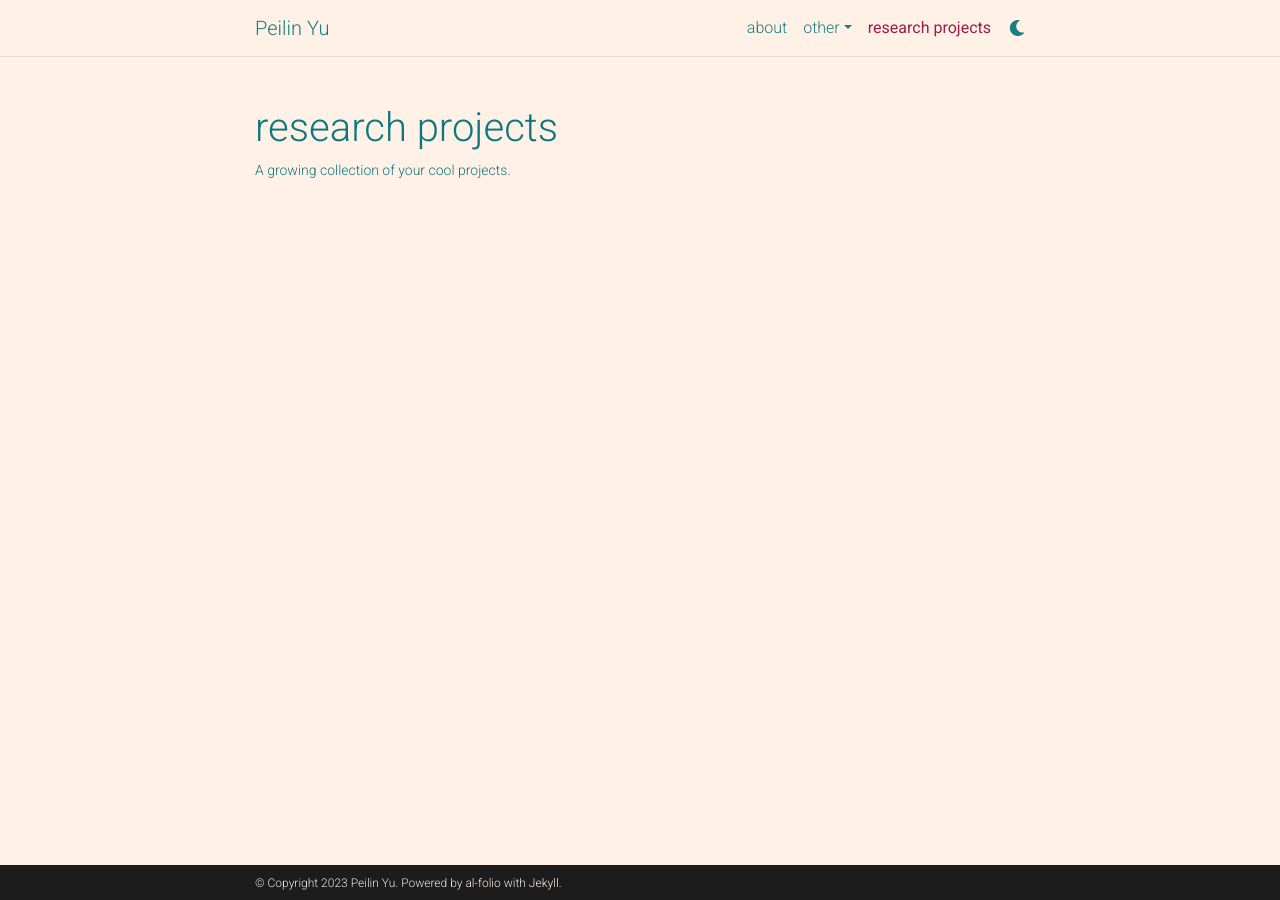
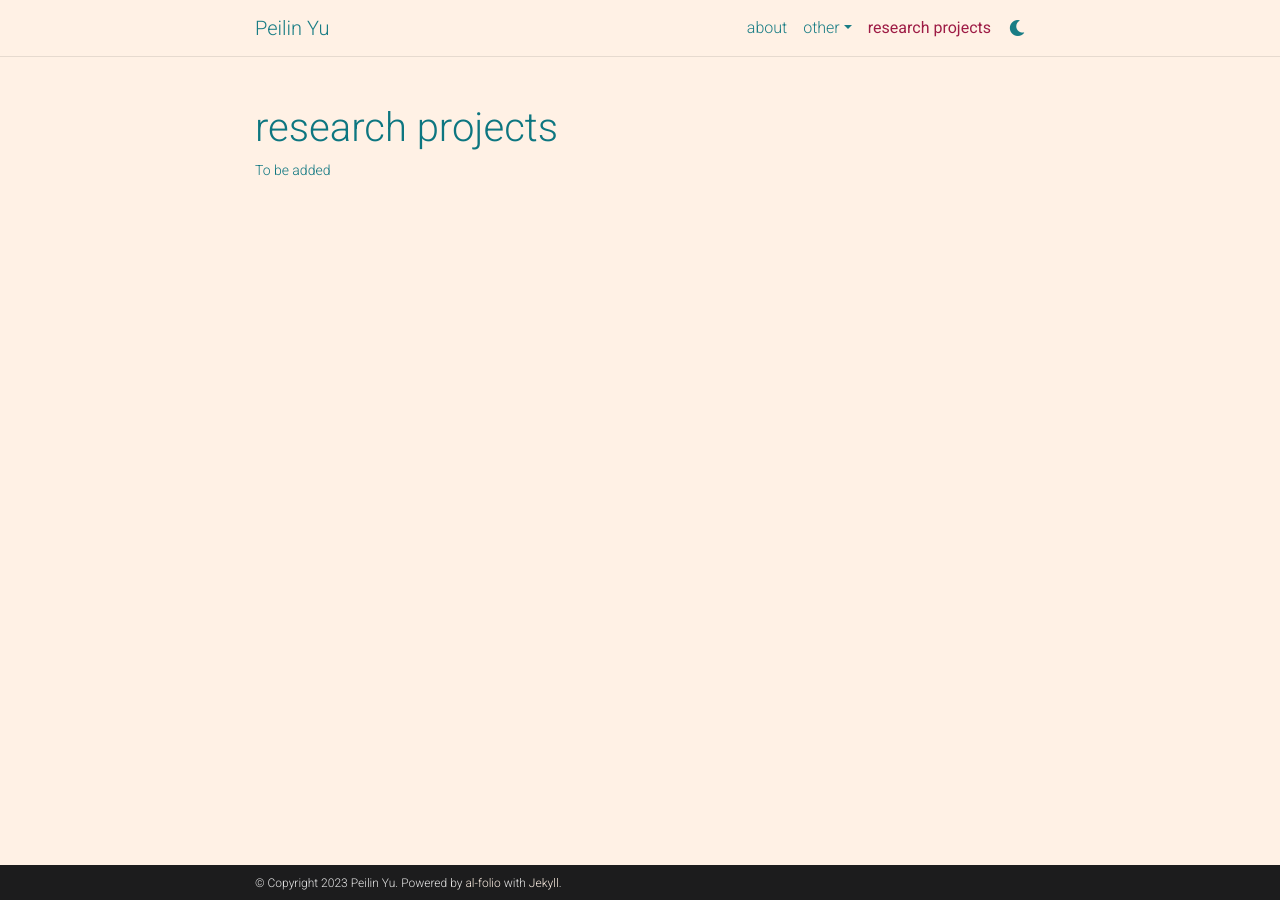
Before and after one commit to dotpyu/dotpyu.github.io, a Jekyll site: the page built from _pages/projects.md, in a window 1280 px wide. Built offline with Jekyll 4.4.1, drawn with Linux system fonts in a browser that asks for light colours; comment, search, counter and statistics services are not loaded; a style sheet for code colours, icons or effects is not loaded.

Commit message:
Update projects.md

```diff
--- a/_pages/projects.md
+++ b/_pages/projects.md
@@ -2,7 +2,7 @@
 layout: page
 title: research projects
 permalink: /projects/
-description: A growing collection of your cool projects.
+description: To be added
 nav: true
 display_categories: [research, fun]
 horizontal: false
```
